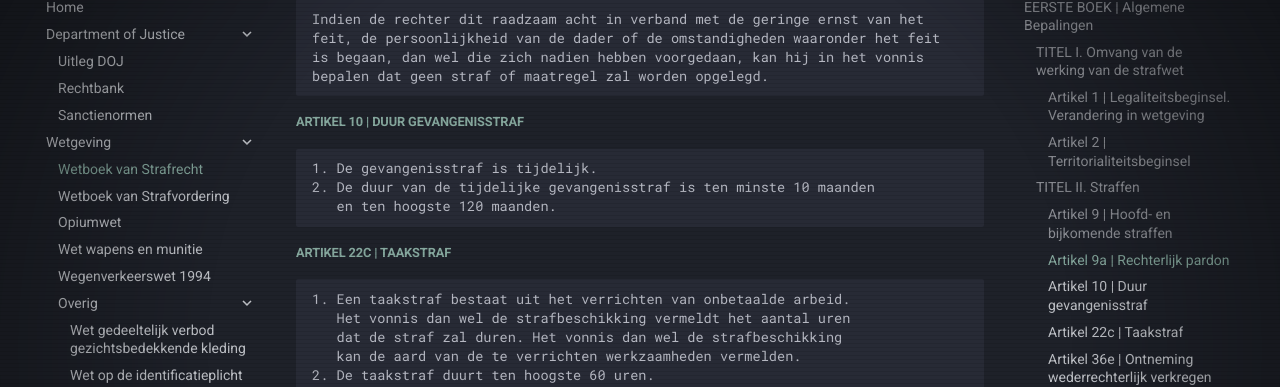
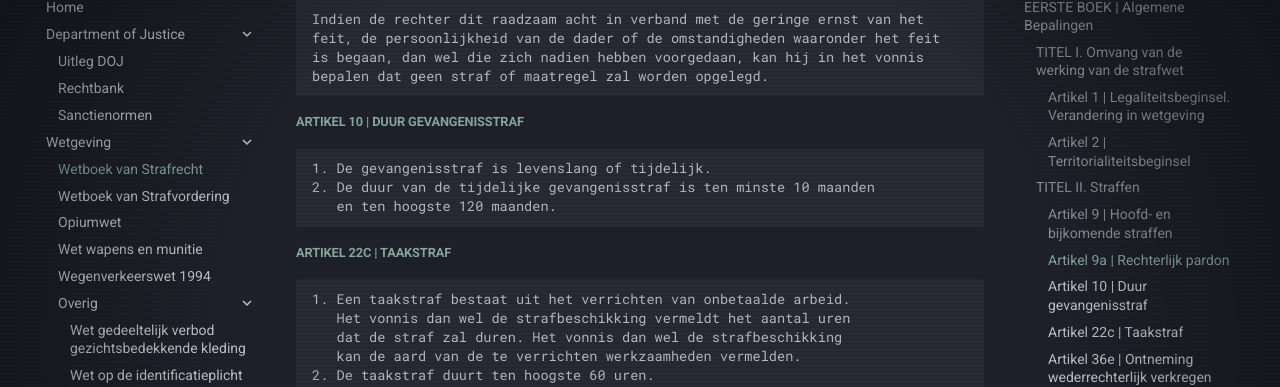
Before and after one commit to NLDenny/wetboek, an MkDocs documentation site: the page built from docs/Wetgeving/sr.md, in a window 1280 px wide and 900 px high, scrolled down 732 px. Shown: the part 101-488 px from the top of the window. Built offline with MkDocs 1.6.1 and Material for MkDocs 9.7.7, drawn with Linux system fonts in a browser that asks for light colours.

Commit message:
Gevangenisstraf ook levenslang

````diff
--- a/docs/Wetgeving/sr.md
+++ b/docs/Wetgeving/sr.md
@@ -42,7 +42,7 @@ bepalen dat geen straf of maatregel zal worden opgelegd.
 
 #####<span style="color: #85A79D;">Artikel 10 | Duur gevangenisstraf</span>
 ```
-1. De gevangenisstraf is tijdelijk.
+1. De gevangenisstraf is levenslang of tijdelijk.
 2. De duur van de tijdelijke gevangenisstraf is ten minste 10 maanden
    en ten hoogste 120 maanden.
 ```
````
